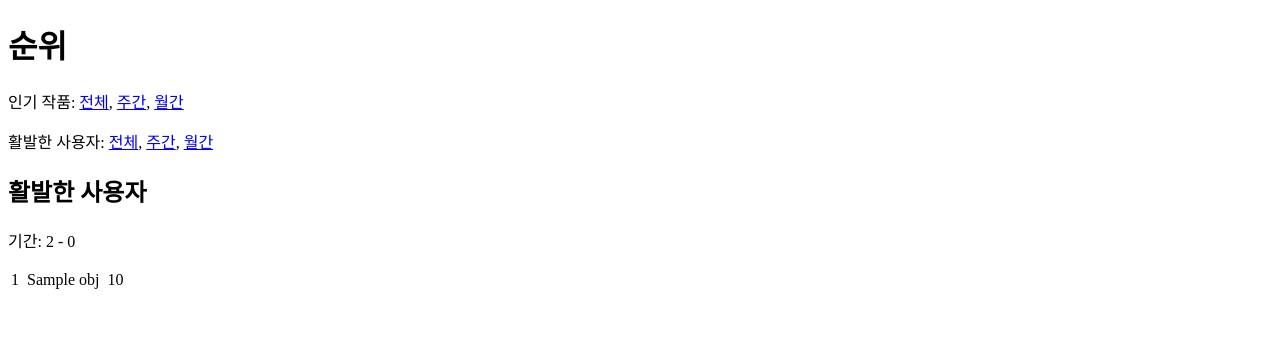
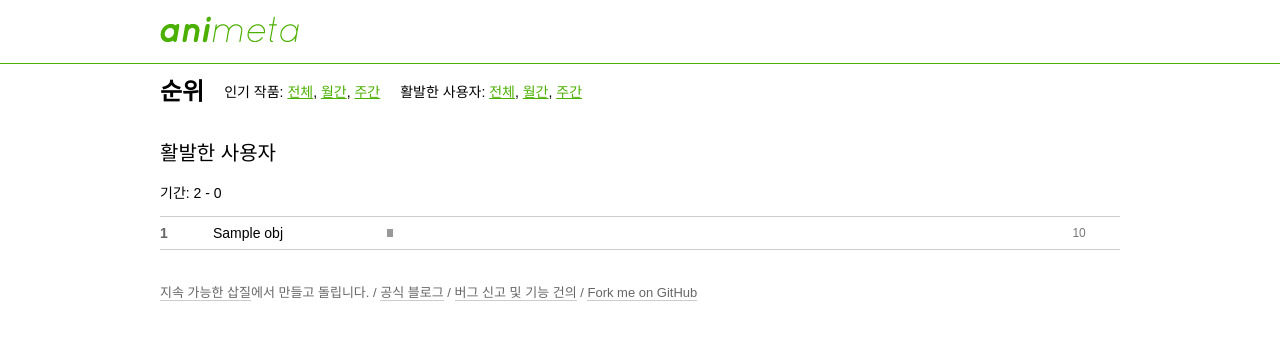
Before and after one commit to dittos/animeta3, a Flask app: template animeta/templates/chart/user.html in a window 1280 px wide. Shown: the top 340 px of the page. Run offline with Flask 2, Linux system fonts and the light colour scheme; the template is opened without the code that fills it: most values are stand-ins (such as "Sample title", 1, 10 or a date in 2020).

Commit message:
순위 페이지 디자인 적용. 일단 레이아웃 간단하게 잡음.

```diff
--- a/animeta/static/css/build.css
+++ b/animeta/static/css/build.css
@@ -0,0 +1,91 @@
+@import "normalize.css";
+a {
+  color: #4bb000;
+}
+.container {
+  width: 960px;
+  margin: 0 auto;
+  clear: both;
+}
+.header {
+  border-bottom: 1px solid #4bb000;
+}
+.header-inner {
+  width: 960px;
+  margin: 0 auto;
+  clear: both;
+  padding: 16px 0;
+}
+.content {
+  width: 960px;
+  margin: 0 auto;
+  clear: both;
+  font-size: 14px;
+}
+.content .nav {
+  padding: 16px 0;
+  overflow: hidden;
+  line-height: 24px;
+}
+.content .nav h1 {
+  font-size: 24px;
+  float: left;
+  margin: 0;
+}
+.content .nav p {
+  font-size: 14px;
+  float: left;
+  margin: 0 0 0 20px;
+}
+.content h2 {
+  clear: both;
+  font-size: 20px;
+  font-weight: normal;
+}
+.footer {
+  width: 960px;
+  margin: 0 auto;
+  clear: both;
+  padding: 32px 0;
+  font-size: 13px;
+  color: #666;
+}
+.footer a {
+  text-decoration: none;
+  color: #666;
+  border-bottom: 1px solid #ccc;
+}
+.chart {
+  width: 100%;
+  border-collapse: collapse;
+  border-top: 1px solid #ccc;
+}
+.chart td {
+  border-bottom: 1px solid #ccc;
+  padding: 8px 8px 8px 0;
+}
+.chart .rank {
+  font-weight: bold;
+  color: #666;
+}
+.chart .diff {
+  color: #777;
+  font-size: 12px;
+}
+.chart .diff .up {
+  color: blue;
+}
+.chart .diff .down {
+  color: red;
+}
+.chart .bar {
+  min-width: 300px;
+}
+.chart .bar div {
+  background-color: #999;
+  height: 8px;
+}
+.chart .score {
+  color: #777;
+  font-size: 12px;
+}
--- a/animeta/templates/_base.html
+++ b/animeta/templates/_base.html
@@ -7,8 +7,23 @@
     {% block head %}{% endblock %}
 </head>
 <body>
+<div class="header">
+    <div class="header-inner">
+        <a href="/" class="logo"><img src="{{ 'img/animeta.gif'|static }}" alt="animeta"></a>
+    </div>
+</div>
+
+<div class="content">
 {% block content %}
 {% endblock %}
+</div>
+
+<div class="footer">
+    <a href="http://dittos.pe.kr/sapzil">지속 가능한 삽질</a>에서 만들고 돌립니다. /
+    <a href="http://blog.animeta.net/">공식 블로그</a> /
+    <a href="/support/">버그 신고 및 기능 건의</a> /
+    <a href="http://github.com/dittos/animeta" target="_blank">Fork me on GitHub</a>
+</div>
 
 {% block js %}
 {% endblock %}
--- a/animeta/templates/chart/_base.html
+++ b/animeta/templates/chart/_base.html
@@ -37,17 +37,19 @@
 
 {% block content %}
 {{ super() }}
+<div class="nav">
 <h1>순위</h1>
 <p>
     인기 작품:
     <a href="{{ url_for('chart.work', range='overall') }}">전체</a>,
-    <a href="{{ url_for('chart.work', range='weekly') }}">주간</a>,
-    <a href="{{ url_for('chart.work', range='monthly') }}">월간</a>
+    <a href="{{ url_for('chart.work', range='monthly') }}">월간</a>,
+    <a href="{{ url_for('chart.work', range='weekly') }}">주간</a>
 </p>
 <p>
     활발한 사용자:
     <a href="{{ url_for('chart.user', range='overall') }}">전체</a>,
-    <a href="{{ url_for('chart.user', range='weekly') }}">주간</a>,
-    <a href="{{ url_for('chart.user', range='monthly') }}">월간</a>
+    <a href="{{ url_for('chart.user', range='monthly') }}">월간</a>,
+    <a href="{{ url_for('chart.user', range='weekly') }}">주간</a>
 </p>
+</div>
 {% endblock %}
```
Also changed, not shown: animeta/static/css/style.less (+100 -0 lines), animeta/static/css/normalize.css (added), animeta/static/img/animeta.gif (added).
